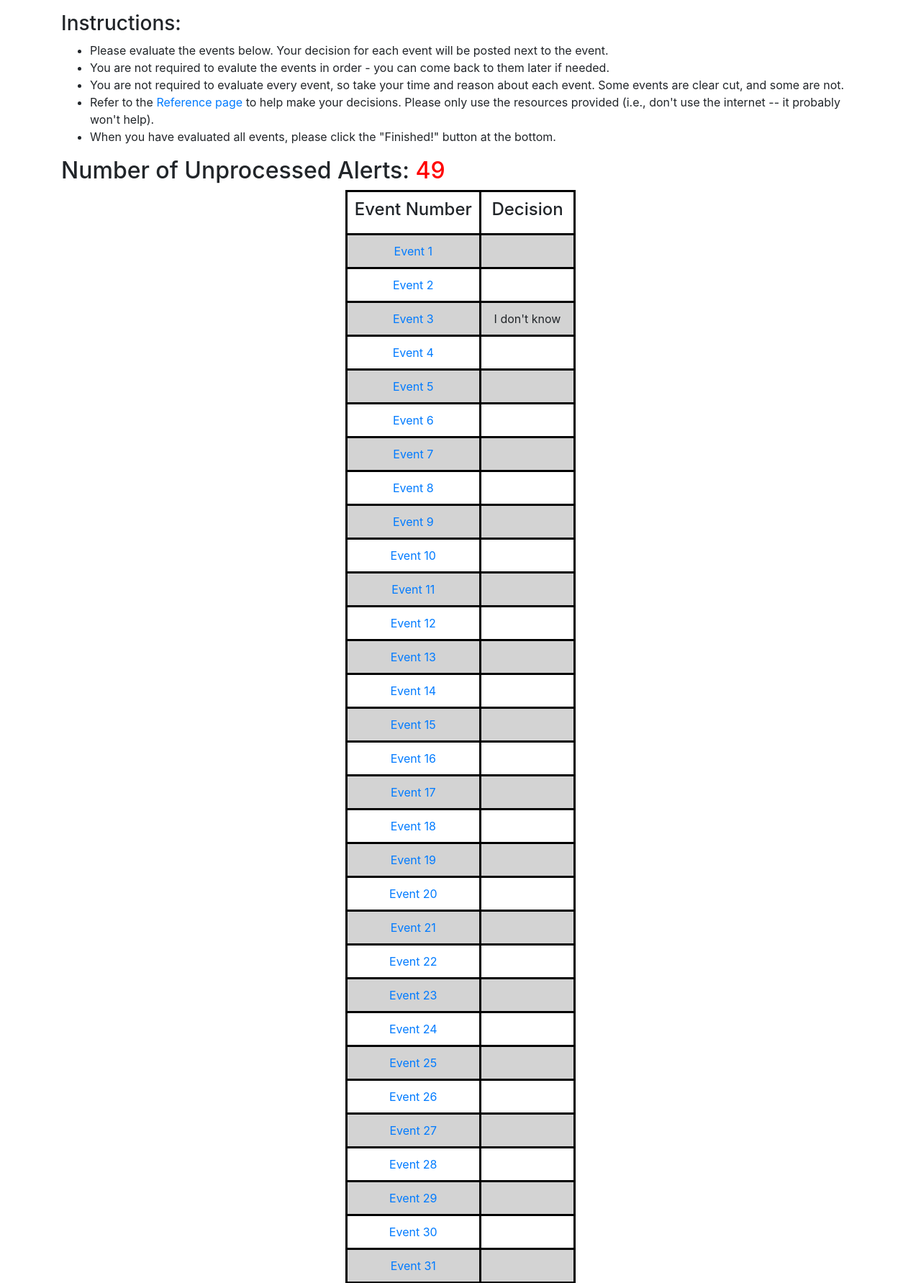
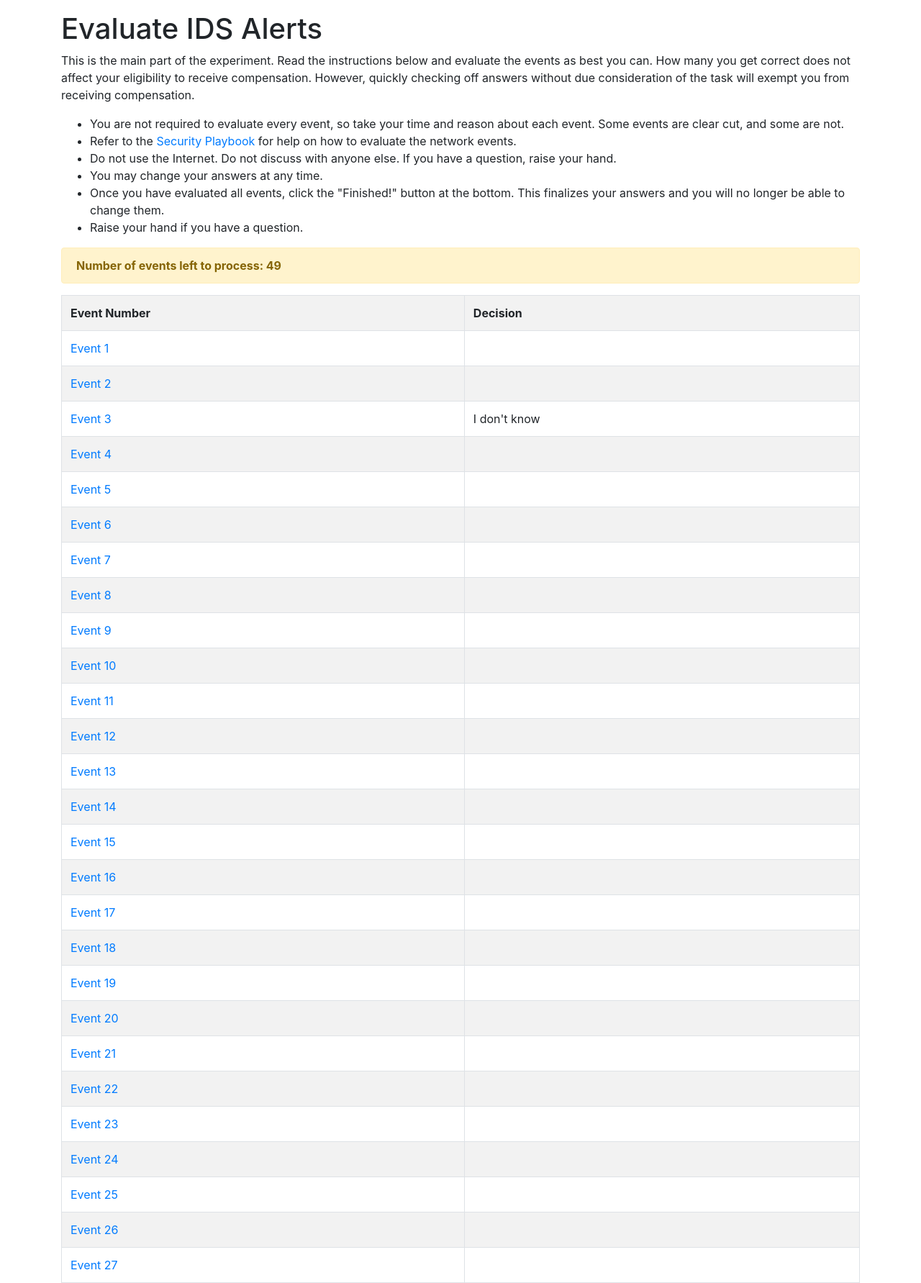
Before and after one commit to uncw-hfcs/ids-simulator, a Flask app: page /experiment in a window 1280 px wide. Shown: the part 56-1839 px from the top of the page at 72% size. Run offline with Flask 2, Linux system fonts and the light colour scheme; a user stored in the database is signed in; data comes from the database, SQL or seed files in the repository; both versions use the stored data as it was after the commit; some libraries are stand-ins or nearby versions.

Commit message:
Updated main experiment pages to look like training pages.

```diff
--- a/crywolf.py
+++ b/crywolf.py
@@ -125,8 +125,8 @@ def training():
 @login_required
 def trainingEventPage():
     eventId = request.args.get('eventId')
+    number = request.args.get('index')
     event = models.TrainingEvent.query.get(eventId)
-    number = request.args.get('index')
     form = eventDecisionForm()
     decision = models.TrainingEventDecision.query.filter_by(user = current_user.username, event_id = eventId).\
         order_by(models.TrainingEventDecision.time_event_decision.desc()).first()
@@ -143,7 +143,7 @@ def trainingEventPage():
         )
         db.session.add(response)
         db.session.commit()
-        flash(f"Successfully recorded event decision!")
+        flash(f"Successfully recorded decision for Event {number}!")
         return redirect(url_for("training"))
 
     if event.id == 1:
@@ -193,9 +193,11 @@ def experiment():
     return render_template('experiment.html', eventsList=eventsList, num_unprocessed_alerts = (len(eventsList) - num_processed_alerts) )
 #---------------------------------------------------------------------
 #---------------------------Experiment Event Page---------------------
-@app.route('/eventPage/<eventId>', methods = ["GET", "POST"])
+@app.route('/eventPage', methods = ["GET", "POST"])
 @login_required
-def eventPage(eventId):
+def eventPage():
+    eventId = request.args.get('eventId')
+    number = request.args.get('index')
     event = models.Event.query.get(eventId)
     form = eventDecisionForm()
     decision = models.EventDecision.query.filter_by(user = current_user.username, event_id = eventId).\
@@ -212,10 +214,7 @@ def eventPage(eventId):
         db.session.add(newEvent)
         db.session.commit()
 
-    print(form.errors)
-
     if form.validate_on_submit():
-        print("Form valid!")
         response = models.EventDecision(
             user=current_user.username,
             event_id = eventId,
@@ -225,9 +224,9 @@ def eventPage(eventId):
         )
         db.session.add(response)
         db.session.commit()
-        flash("Successfully recorded event decision!")
+        flash(f"Successfully recorded decision for Event {number}!")
         return redirect(url_for("experiment"))
-    return render_template('eventPage.html', event = event, form=form)
+    return render_template('eventPage.html', event = event, number = number, form=form)
 #---------------------------------------------------------------------
 #---------------------------Survey Page-------------------------------
 @app.route('/postsurvey', methods = ["GET", "POST"])
--- a/templates/base.html
+++ b/templates/base.html
@@ -53,8 +53,7 @@
                     {% endif %}
 
                     {% if current_user.is_authenticated and current_user.training_complete == True and current_user.experiment_complete == False %}
-                    <li class="nav-item"><a class="nav-link" href={{ url_for('experiment') }}>Evaluate alerts (main
-                            exercise)</a></li>
+                    <li class="nav-item"><a class="nav-link" href={{ url_for('experiment') }}>Evaluate IDS Alerts</a></li>
                     {% endif %}
 
                     {% if current_user.is_authenticated and current_user.experiment_complete == True and current_user.survey_complete == False %}
--- a/templates/experiment.html
+++ b/templates/experiment.html
@@ -1,86 +1,120 @@
 {% extends "base.html" %}
 
 {% block title %}
-Experiment Events
+Evaluate IDS Alerts
 {% endblock %}
 
 {% block content %}
-    <style>
 
-        table, th, td {
-            border: 3px solid black;
-            text-align: center;
-            padding: 10px;
-        }
+{% with messages = get_flashed_messages() %}
+{% for message in messages %}
+<div class="alert alert-success" role="alert">
+    {{message}}
+</div>
+{% endfor %}
+{% endwith %}
 
-        tr:hover {
-            background-color: lightblue;
-        }
-        tr:first-child:hover {
-            background-color: white;
-        }
-        tr:nth-child(even) {background-color: lightgrey;}
-    </style>
-    <div>
-        {% with messages = get_flashed_messages() %}
-            {% if messages %}
-                {% for message in messages %}
-                    <h3>{{ message }}</h3>
-                {% endfor %}
-            {% endif %}
-        {% endwith %}
-        <h3>Instructions:</h3>
+<h1>Evaluate IDS Alerts</h1>
+<p>This is the main part of the experiment. Read the instructions below and evaluate the events as best you can. How
+    many you get correct does not affect your eligibility to receive compensation. However, quickly checking off answers
+    without due consideration of the task will exempt you from receiving compensation.</p>
 <ul>
-            <li>Please evaluate the events below. Your decision for each event will be posted next to the event.</li>
-            <li>You are not required to evalute the events in order - you can come back to them later if needed.</li>
-            <li>You are not required to evaluate every event, so take your time and reason about each event. Some events are clear cut, and some are not. </li>
-            <li>Refer to the <a href="{{ url_for('reference') }}">Reference page</a> to help make your decisions. Please only use the resources provided (i.e., don't use the internet -- it probably won't help).</li>
-            <li>When you have evaluated all events, please click the "Finished!" button at the bottom.</li>
+    <li>You are not required to evaluate every event, so take your time and reason about each event. Some events are
+        clear cut, and some are not.</li>
+    <li>Refer to the <a href="{{ url_for('reference') }}">Security Playbook</a> for help on how to evaluate the network
+        events.</li>
+    <li>Do not use the Internet. Do not discuss with anyone else. If you have a question, raise your hand.</li>
+    <li>You may change your answers at any time.</li>
+    <li>Once you have evaluated all events, click the "Finished!" button at the bottom. This finalizes your answers and
+        you will no longer be able to change them.</li>
+    <li>Raise your hand if you have a question.</li>
 
 </ul>
-        <h2><span>Number of Unprocessed Alerts: </span>
+
 {% if num_unprocessed_alerts > 0 %}
-                <span style="color:red">{{ num_unprocessed_alerts }}</span>
+<div class="alert alert-warning">
+    <strong>Number of events left to process: {{ num_unprocessed_alerts }}</strong>
+</div>
 {% else %}
-                <span style="color:#40f65b">{{ num_unprocessed_alerts }}</span>
+<div class="alert alert-success">
+    All events processed!
+</div>
 {% endif %}
-        </h2>
-        <table align="center">
+
+<table class="table table-striped table-bordered">
     <tr>
-               <td><h4>Event Number</h4></td><td><h4>Decision</h4></td>
+        <th>Event Number</th>
+        <th>Decision</th>
     </tr>
 
     {% for event, decision in eventsList %}
     <tr>
-                    <td><a href="{{ url_for('eventPage', eventId = event.id) }}"> Event {{ loop.index }}</a></td>
+        <td><a href="{{ url_for('eventPage', eventId = event.id, index = loop.index) }}"> Event
+                {{ loop.index }}</a></td>
         <td>{% if decision != None %}
             {{ decision }}
             {% endif %}
         </td>
+
     </tr>
     {% endfor %}
+</table>
 
-        </table>
-        <h3>Instructions:</h3>
+<h1>Instructions:</h1>
 <ul>
-            <li>Please evaluate the events above. Your decision for each event will be posted next to the event.</li>
-            <li>You are not required to evalute the events in order - you can come back to them later if needed.</li>
-            <li>You are not required to evaluate every event, so take your time and reason about each event. Some events are clear cut, and some are not. </li>
-            <li>Refer to the <a href="{{ url_for('reference') }}">Reference page</a> to help make your decisions. Please only use the resources provided (i.e., don't use the internet -- it probably won't help).</li>
-            <li>When you have evaluated all events, please click the "Finished!" button below.</li>
+    <li>Click on the Event # to see more details about the network event. Your decision for each event will be posted
+        next to the event.</li>
+    <li>You are not required to evaluate every event, so take your time and reason about each event. Some events are
+        clear cut, and some are not.</li>
+    <li>Refer to the <a href="{{ url_for('reference') }}">Security Playbook</a> for help on how to evaluate the network
+        events. You may wish to open this in a new window on your browser.</li>
+    <li>Do not use the Internet. Do not discuss with anyone else. If you have a question, raise your hand.</li>
+    <li>Once you have evaluated all events, click the "Finished!" button at the bottom.</li>
+    <li>You may change your answers at any time.</li>
 </ul>
 
 
-        <h2><span>Number of Unprocessed Alerts: </span>
 {% if num_unprocessed_alerts > 0 %}
-                <span style="color:red">{{ num_unprocessed_alerts }}</span>
+<div class="alert alert-warning">
+    <strong>Number of alerts left to process: {{ num_unprocessed_alerts }}</strong>
+</div>
 {% else %}
-                <span style="color:#40f65b">{{ num_unprocessed_alerts }}</span>
+<div class="alert alert-success">
+    All alerts processed!
+</div>
 {% endif %}
-        </h2>
 
-        <form action ="" onsubmit = "return confirm('Are you sure you\'re finished with the experiment? You will not be able to go back!\nClick \'OK\' to continue.')" method="POST">
-                <input type="submit" value="Finished!">
+
+<!-- Modal -->
+<div class="modal fade" id="experimentConfirm" tabindex="-1" role="dialog" aria-labelledby="experimentConfirmLabel"
+    aria-hidden="true">
+    <div class="modal-dialog" role="document">
+        <div class="modal-content">
+            <div class="modal-header">
+                <h5 class="modal-title" id="experimentConfirmLabel">Confirm</h5>
+                <button type="button" class="close" data-dismiss="modal" aria-label="Close">
+                    <span aria-hidden="true">&times;</span>
+                </button>
+            </div>
+            <div class="modal-body">
+                {% if num_unprocessed_alerts > 0 %}
+                <p class="error"><strong>You have not made a decision on all events!</strong></p>
+                {% endif %}
+                <p>Are you sure you are finished with the experiment? You will not be able to go back!</p>
+            </div>
+            <div class="modal-footer">
+                <button type="button" class="btn btn-secondary" data-dismiss="modal">Cancel</button>
+                <form action="" method="POST">
+                    <button type="submit" class="btn btn-primary">Yes, I am sure!</button>
                 </form>
+
             </div>
+        </div>
+    </div>
+</div>
+
+<button type="button" class="btn btn-primary mt-3" data-toggle="modal" data-target="#experimentConfirm">
+    Finish!
+</button>
+
 {% endblock %}
--- a/templates/intro.html
+++ b/templates/intro.html
@@ -49,9 +49,9 @@ Introduction
         {% if current_user.training_complete == False %}
         <li>Evaluate alerts (main exercise)</li>
         {% elif current_user.experiment_complete == False %}
-        <li><a href={{ url_for('experiment') }}>Evaluate alerts (main exercise)</a></li>
+        <li><a href={{ url_for('experiment') }}>Evaluate IDS Alerts (main exercise)</a></li>
         {% else %}
-        <li><strong>&lt;Completed&gt;</strong> <del>Evaluate alerts (main exercise)</del></li>
+        <li><strong>&lt;Completed&gt;</strong> <del>Evaluate IDS Alerts (main exercise)</del></li>
         {% endif %}
 
 
```
Also changed, not shown: templates/eventPage.html (+63 -30 lines), templates/training.html (+13 -11 lines), crywolf.db. Lines whose indentation alone changed are shown as unchanged.
